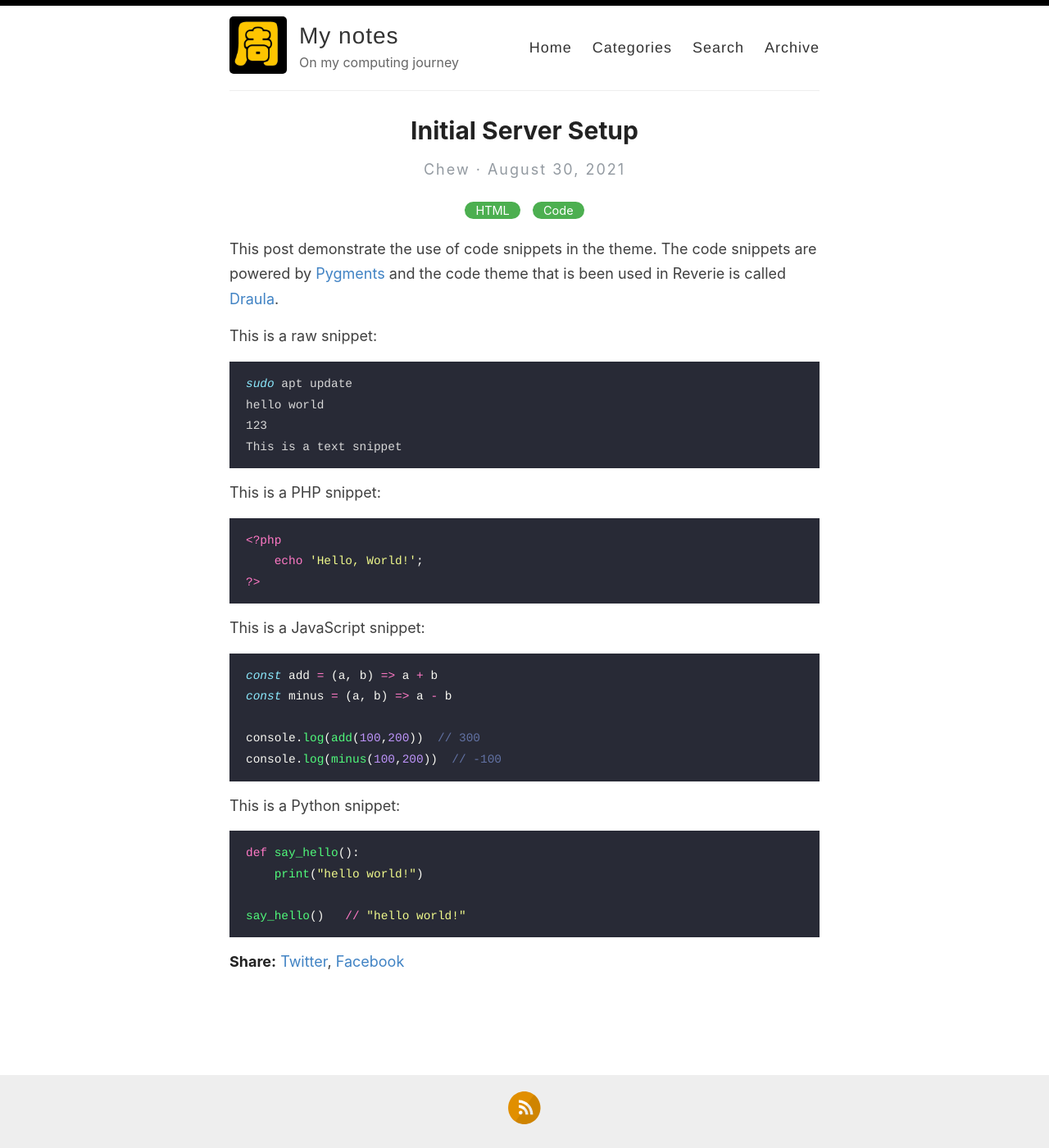
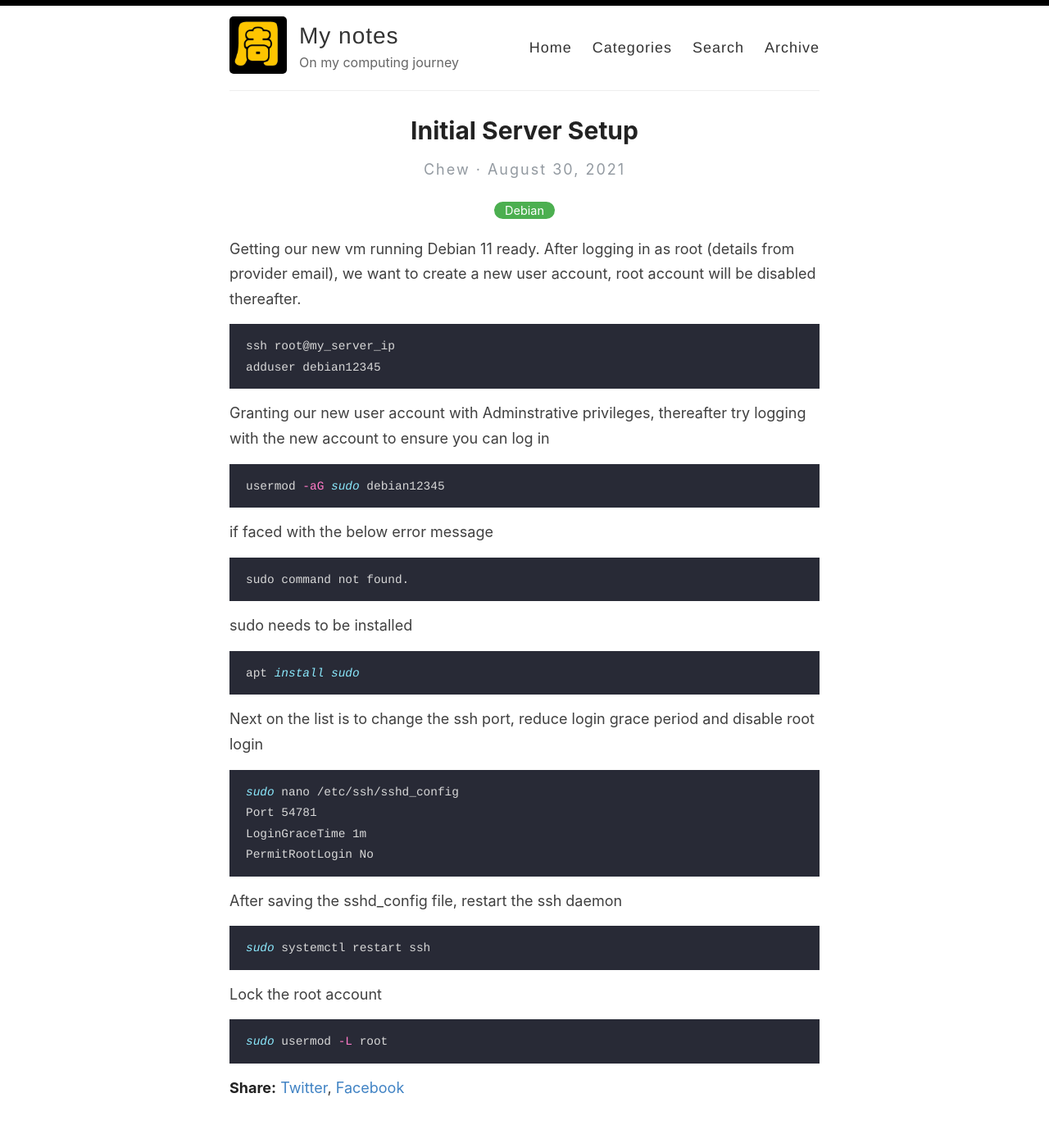
Before and after one commit to mr-chew/mr-chew.github.io, a Jekyll site: the page built from _posts/2021-8-30-initial-server-setup.md, in a window 1280 px wide and 1400 px high. Shown: the whole window at 82% size. Built offline with Jekyll 4.4.1, drawn with Linux system fonts in a browser that asks for light colours.

Commit message:
Update 2021-8-30-initial-server-setup.md

````diff
--- a/_posts/2021-8-30-initial-server-setup.md
+++ b/_posts/2021-8-30-initial-server-setup.md
@@ -1,43 +1,42 @@
 ---
 layout: post
 title:  Initial Server Setup
-categories: [HTML,Code]
+categories: [Debian]
 ---
 
-This post demonstrate the use of code snippets in the theme. The code snippets are powered by [Pygments](http://pygments.org/) and the code theme that is been used in Reverie is called [Draula](https://draculatheme.com/).
+Getting our new vm running Debian 11 ready.
+After logging in as root (details from provider email), we want to create a new user account, root account will be disabled thereafter.
 
-This is a raw snippet:
 
 ```bash
-sudo apt update
-hello world
-123
-This is a text snippet
+ssh root@my_server_ip
+adduser debian12345
 ```
 
-This is a PHP snippet:
-
-```php
-<?php
-    echo 'Hello, World!';
-?>
+Granting our new user account with Adminstrative privileges, thereafter try logging with the new account to ensure you can log in
+```bash
+usermod -aG sudo debian12345
 ```
-
-This is a JavaScript snippet:
-
-```js
-const add = (a, b) => a + b
-const minus = (a, b) => a - b
-
-console.log(add(100,200))  // 300
-console.log(minus(100,200))  // -100
+if faced with the below error message
 ```
-
-This is a Python snippet:
-
-```python
-def say_hello():
-    print("hello world!")
-
-say_hello()   // "hello world!"
+sudo command not found.
 ```
+sudo needs to be installed
+```bash
+apt install sudo
+```
+Next on the list is to change the ssh port, reduce login grace period and disable root login
+```bash
+sudo nano /etc/ssh/sshd_config
+Port 54781
+LoginGraceTime 1m
+PermitRootLogin No
+```
+After saving the sshd_config file, restart the ssh daemon
+```bash
+sudo systemctl restart ssh
+```
+Lock the root account
+```bash
+sudo usermod -L root
+```
````
